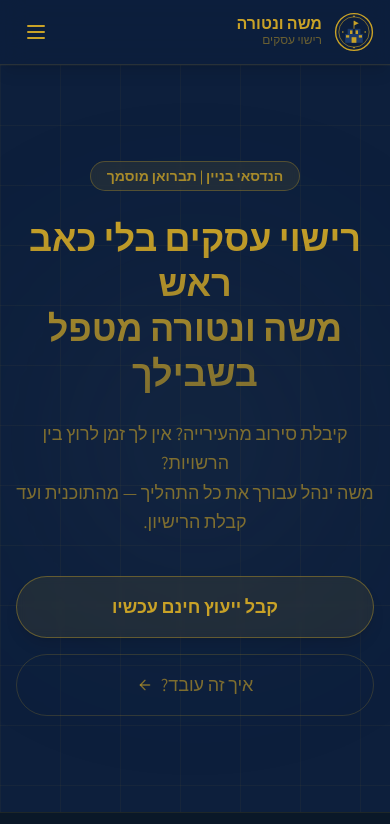
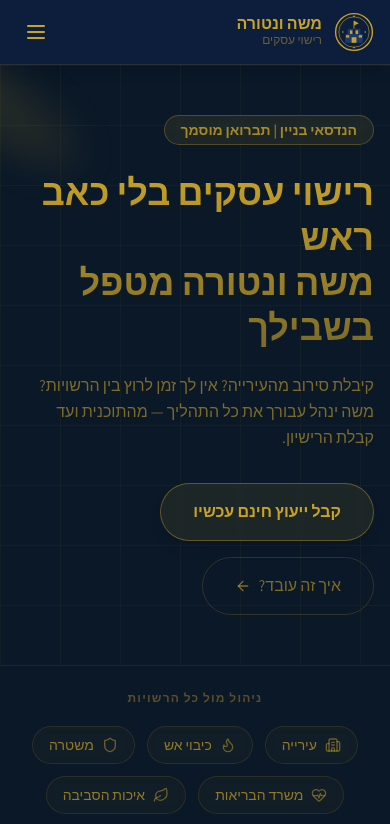
Before and after one commit to Alex-ge-ge/moshe-ventura, a Next.js app: page / in a window 390 px wide. Shown: the top 824 px of the page. Built offline with nearby package versions, Linux system fonts and the light colour scheme.

Commit message:
Add Spline 3D scene to hero with spotlight effect

```diff
--- a/package.json
+++ b/package.json
@@ -10,8 +10,11 @@
   },
   "dependencies": {
     "@neondatabase/serverless": "^1.0.2",
+    "@splinetool/react-spline": "^4.1.0",
+    "@splinetool/runtime": "^1.12.74",
     "bcryptjs": "^3.0.2",
     "clsx": "^2.1.1",
+    "framer-motion": "^12.38.0",
     "gsap": "^3.14.2",
     "jose": "^5.10.0",
     "lucide-react": "^1.7.0",
--- a/src/app/globals.css
+++ b/src/app/globals.css
@@ -43,6 +43,15 @@ body {
   }
 }
 
+/* Spotlight animation */
+@keyframes spotlight {
+  0% { opacity: 0; transform: translate(-72%, -62%) scale(0.5); }
+  100% { opacity: 1; transform: translate(-50%, -40%) scale(1); }
+}
+.animate-spotlight {
+  animation: spotlight 2s ease 0.75s 1 forwards;
+}
+
 /* Stamp SVG animation */
 @keyframes stamp-in {
   0% { transform: scale(1.5) rotate(-15deg); opacity: 0; }
--- a/src/app/page.tsx
+++ b/src/app/page.tsx
@@ -1,5 +1,7 @@
 import Link from "next/link";
 import { Building2, Flame, Shield, HeartPulse, Leaf, HardHat, CheckCircle2, ArrowLeft } from "lucide-react";
+import { SplineScene } from "@/components/ui/splite";
+import { Spotlight } from "@/components/ui/spotlight";
 
 const authorities = [
   { icon: Building2, name: "עירייה" },
@@ -60,40 +62,51 @@ export default function HomePage() {
     <div className="bg-[#0d1f3c]">
 
       {/* HERO */}
-      <section className="relative py-24 px-4 text-center overflow-hidden">
+      <section className="relative w-full h-[600px] md:h-[680px] overflow-hidden bg-[#0a1828]">
+        {/* Grid */}
         <div className="absolute inset-0 pointer-events-none"
           style={{
             backgroundSize: "60px 60px",
             backgroundImage: "linear-gradient(to right, rgba(201,162,39,0.05) 1px, transparent 1px), linear-gradient(to bottom, rgba(201,162,39,0.05) 1px, transparent 1px)",
           }}
         />
-        <div className="absolute left-1/2 top-1/2 -translate-x-1/2 -translate-y-1/2 w-[70vw] h-[50vh] rounded-full blur-[100px] pointer-events-none"
-          style={{ background: "radial-gradient(circle, rgba(201,162,39,0.1) 0%, rgba(27,58,107,0.15) 50%, transparent 70%)" }}
-        />
-        <div className="relative max-w-4xl mx-auto">
-          <div className="inline-block bg-[#C9A227]/10 border border-[#C9A227]/30 text-[#C9A227]/80 text-sm font-semibold px-4 py-1 rounded-full mb-6 backdrop-blur-sm">
+        <Spotlight className="-top-40 right-0 md:right-60 md:-top-20" fill="#C9A227" />
+
+        <div className="relative z-10 flex flex-col md:flex-row h-full max-w-7xl mx-auto px-4">
+          {/* Left — text */}
+          <div className="flex-1 flex flex-col justify-center py-12 md:py-0">
+            <div className="inline-block bg-[#C9A227]/10 border border-[#C9A227]/30 text-[#C9A227]/80 text-sm font-semibold px-4 py-1 rounded-full mb-6 backdrop-blur-sm w-fit">
               הנדסאי בניין | תברואן מוסמך
             </div>
-          <h1 className="text-4xl md:text-6xl font-extrabold leading-tight mb-6" style={gradientText}>
+            <h1 className="text-4xl md:text-5xl font-extrabold leading-tight mb-6" style={gradientText}>
               רישוי עסקים בלי כאב ראש
               <br />
               משה ונטורה מטפל בשבילך
             </h1>
-          <p className="text-lg md:text-xl text-[#C9A227]/60 max-w-2xl mx-auto mb-10 leading-relaxed">
+            <p className="text-[#C9A227]/60 max-w-md mb-8 leading-relaxed text-base md:text-lg">
               קיבלת סירוב מהעירייה? אין לך זמן לרוץ בין הרשויות?<br />
               משה ינהל עבורך את כל התהליך — מהתוכנית ועד קבלת הרישיון.
             </p>
-          <div className="flex flex-col sm:flex-row gap-4 justify-center">
+            <div className="flex flex-col sm:flex-row gap-4">
               <Link href="/contact"
-              className="bg-[#C9A227]/10 hover:bg-[#C9A227]/20 border border-[#C9A227]/40 hover:border-[#C9A227]/80 text-[#C9A227] font-bold px-8 py-4 rounded-full text-lg transition-all backdrop-blur-sm shadow-lg"
+                className="bg-[#C9A227]/10 hover:bg-[#C9A227]/20 border border-[#C9A227]/40 hover:border-[#C9A227]/80 text-[#C9A227] font-bold px-8 py-4 rounded-full text-base transition-all backdrop-blur-sm shadow-lg w-fit"
               >
                 קבל ייעוץ חינם עכשיו
               </Link>
               <Link href="/process"
-              className="border border-[#C9A227]/20 hover:border-[#C9A227]/40 text-[#C9A227]/60 hover:text-[#C9A227] px-8 py-4 rounded-full text-lg transition-all flex items-center justify-center gap-2"
+                className="border border-[#C9A227]/20 hover:border-[#C9A227]/40 text-[#C9A227]/60 hover:text-[#C9A227] px-8 py-4 rounded-full text-base transition-all flex items-center gap-2 w-fit"
               >
                 איך זה עובד? <ArrowLeft className="w-4 h-4" />
               </Link>
+            </div>
+          </div>
+
+          {/* Right — Spline 3D */}
+          <div className="flex-1 relative hidden md:block">
+            <SplineScene
+              scene="https://prod.spline.design/kZDDjO5HuC9GJUM2/scene.splinecode"
+              className="w-full h-full"
+            />
           </div>
         </div>
       </section>
--- /dev/null
+++ b/src/components/ui/card.tsx
@@ -0,0 +1,15 @@
+import * as React from "react"
+import { cn } from "@/lib/utils"
+
+const Card = React.forwardRef<HTMLDivElement, React.HTMLAttributes<HTMLDivElement>>(
+  ({ className, ...props }, ref) => (
+    <div
+      ref={ref}
+      className={cn("rounded-lg border bg-card text-card-foreground shadow-sm", className)}
+      {...props}
+    />
+  )
+)
+Card.displayName = "Card"
+
+export { Card }
--- /dev/null
+++ b/src/components/ui/splite.tsx
@@ -0,0 +1,23 @@
+'use client'
+
+import { Suspense, lazy } from 'react'
+const Spline = lazy(() => import('@splinetool/react-spline'))
+
+interface SplineSceneProps {
+  scene: string
+  className?: string
+}
+
+export function SplineScene({ scene, className }: SplineSceneProps) {
+  return (
+    <Suspense
+      fallback={
+        <div className="w-full h-full flex items-center justify-center">
+          <div className="w-8 h-8 border-2 border-[#C9A227]/40 border-t-[#C9A227] rounded-full animate-spin" />
+        </div>
+      }
+    >
+      <Spline scene={scene} className={className} />
+    </Suspense>
+  )
+}
--- /dev/null
+++ b/src/components/ui/spotlight.tsx
@@ -0,0 +1,48 @@
+import React from "react";
+import { cn } from "@/lib/utils";
+
+type SpotlightProps = {
+  className?: string;
+  fill?: string;
+};
+
+export const Spotlight = ({ className, fill }: SpotlightProps) => {
+  return (
+    <svg
+      className={cn(
+        "animate-spotlight pointer-events-none absolute z-[1] h-[169%] w-[138%] lg:w-[84%] opacity-0",
+        className
+      )}
+      xmlns="http://www.w3.org/2000/svg"
+      viewBox="0 0 3787 2842"
+      fill="none"
+    >
+      <g filter="url(#filter)">
+        <ellipse
+          cx="1924.71"
+          cy="273.501"
+          rx="1924.71"
+          ry="273.501"
+          transform="matrix(-0.822377 -0.568943 -0.568943 0.822377 3631.88 2291.09)"
+          fill={fill || "#C9A227"}
+          fillOpacity="0.15"
+        />
+      </g>
+      <defs>
+        <filter
+          id="filter"
+          x="0.860352"
+          y="0.838989"
+          width="3785.16"
+          height="2840.26"
+          filterUnits="userSpaceOnUse"
+          colorInterpolationFilters="sRGB"
+        >
+          <feFlood floodOpacity="0" result="BackgroundImageFix" />
+          <feBlend mode="normal" in="SourceGraphic" in2="BackgroundImageFix" result="shape" />
+          <feGaussianBlur stdDeviation="151" result="effect1_foregroundBlur_1065_8" />
+        </filter>
+      </defs>
+    </svg>
+  );
+};
```
Also changed, not shown: 1 other file (tests, documents, lock files or other folders). Lines whose indentation alone changed are shown as unchanged.
